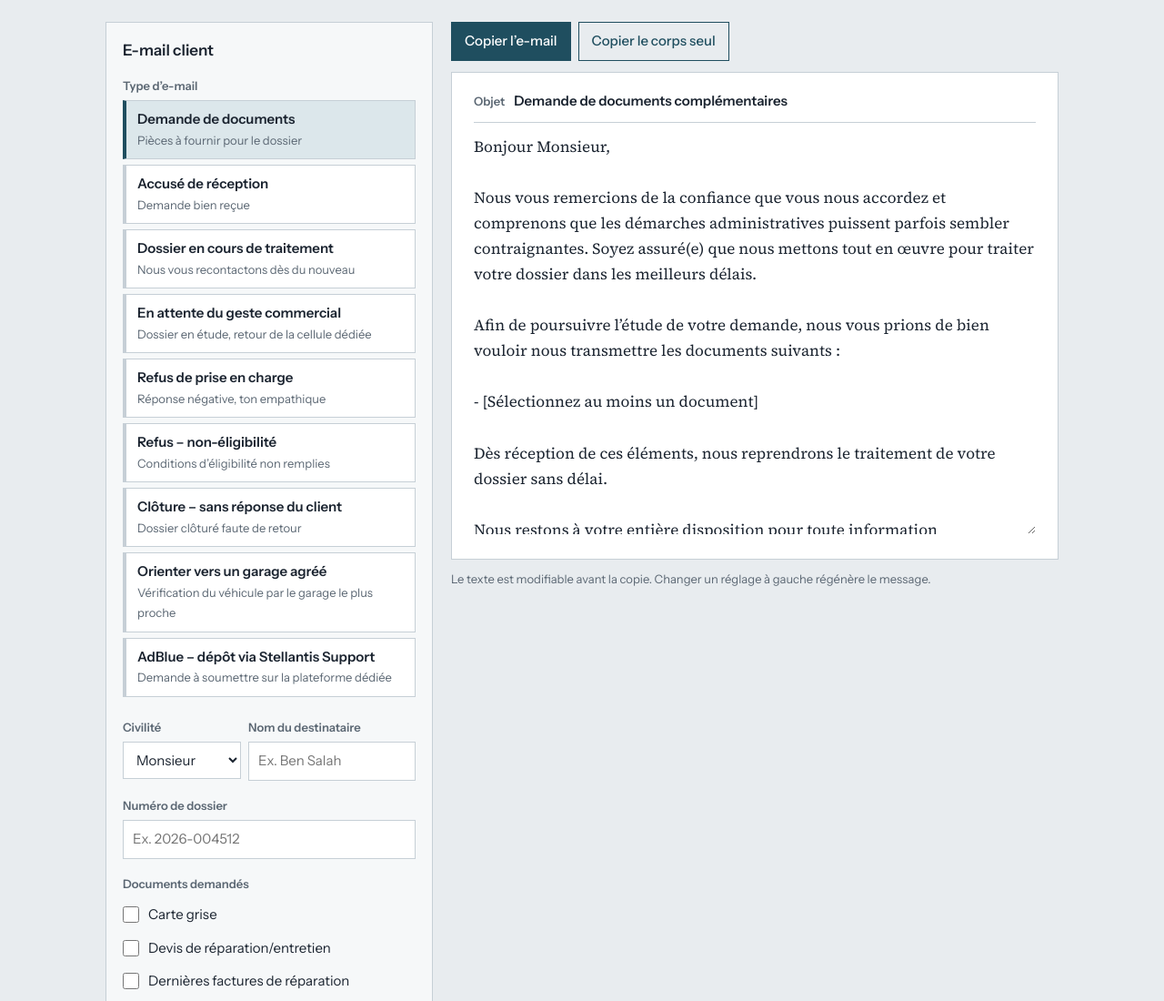
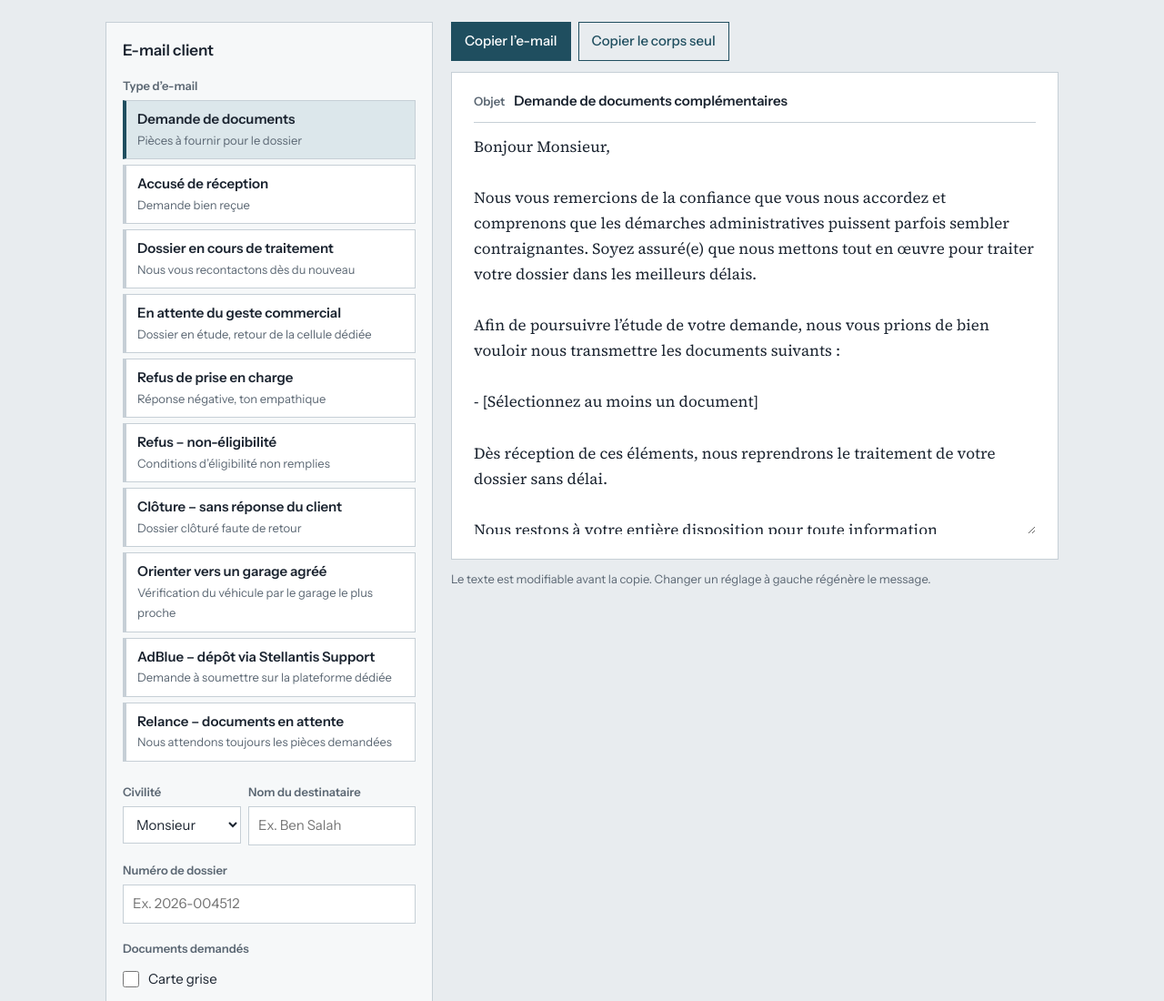
Before and after one commit to Iheeb/Comp, a plain HTML site: page index.html in a window 1280 px wide. Shown: the top 1100 px of the page at 91% size. Drawn offline with Linux system fonts and the light colour scheme.

Commit message:
Add relance option for document reminders

```diff
--- a/index.html
+++ b/index.html
@@ -72,6 +72,7 @@ textarea.body{width:100%;min-height:440px;border:0;resize:vertical;background:tr
     <label><input type="radio" name="type" value="cloture"><b>Clôture – sans réponse du client</b><span>Dossier clôturé faute de retour</span></label>
     <label><input type="radio" name="type" value="garage"><b>Orienter vers un garage agréé</b><span>Vérification du véhicule par le garage le plus proche</span></label>
     <label><input type="radio" name="type" value="adblue"><b>AdBlue – dépôt via Stellantis Support</b><span>Demande à soumettre sur la plateforme dédiée</span></label>
+    <label><input type="radio" name="type" value="relance"><b>Relance – documents en attente</b><span>Nous attendons toujours les pièces demandées</span></label>
   </fieldset>
 
   <div class="row">
@@ -142,6 +143,15 @@ const T = {
       "Nous vous remercions de votre compréhension et restons à votre entière disposition pour toute question. Veuillez agréer l’expression de notre considération distinguée."
     ]
   },
+  relance: {
+    objet: "Relance – documents en attente pour votre dossier",
+    body: (d, x) => [
+      "Nous faisons suite à notre précédent échange et vous remercions de l’attention que vous portez à votre dossier. Nous comprenons que réunir certains documents puisse prendre du temps.",
+      "À ce jour, nous restons dans l’attente des documents demandés afin de pouvoir poursuivre le traitement de votre demande" + (x.docs.length ? " :\n\n" + x.docs.map(s => "- " + s).join("\n") : "."),
+      "Dès réception de ces éléments, nous reprendrons l’étude de votre dossier sans délai.",
+      "Nous restons à votre entière disposition pour toute information complémentaire et vous prions d’agréer l’expression de notre considération distinguée."
+    ]
+  },
   garage: {
     objet: "Vérification de votre véhicule – garage agréé",
     body: () => [
@@ -209,7 +219,7 @@ const state = () => ({
 
 function render() {
   const s = state(), t = T[s.type];
-  $("docsBox").classList.toggle("hidden", s.type !== "docs");
+  $("docsBox").classList.toggle("hidden", !["docs", "relance"].includes(s.type));
   $("motifBox").classList.toggle("hidden", !["refus", "inelig"].includes(s.type));
   const who = [s.civ, s.nom].filter(Boolean).join(" ");
   const hello = "Bonjour" + (who ? " " + who : "") + ",";
```
